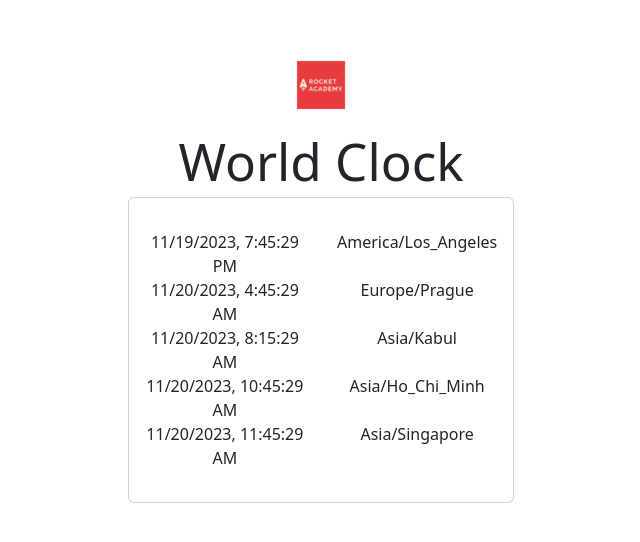
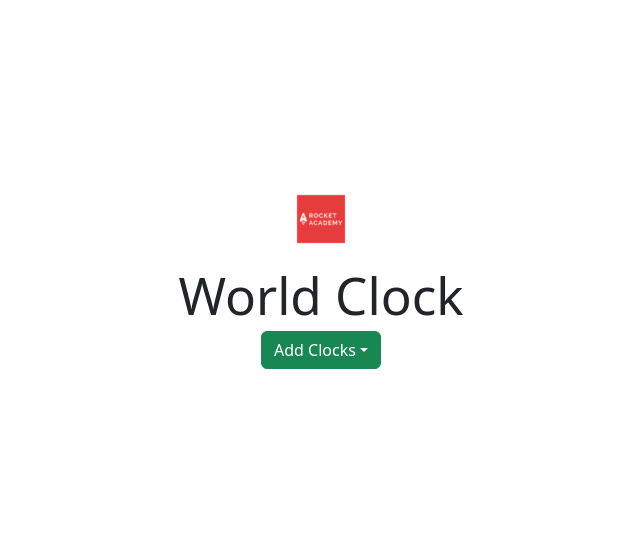
Before and after one commit to rocketacademy/world-clock-3.2, a React (Vite) app: page / in a window 1280 px wide. Shown: the part 130-672 px from the top of the page, without its empty margins (319-959 px from the left). Built offline with nearby package versions, Linux system fonts and the light colour scheme.

Commit message:
added dynamic world clock

```diff
--- a/src/App.jsx
+++ b/src/App.jsx
@@ -1,8 +1,8 @@
 import logo from "/logo.png";
 import "./App.css";
-import Clock from "./Clock";
-import Container from "react-bootstrap/Container";
-// import Timezone from "./Timezones";
+// import Clock from "./Clock";
+// import Container from "react-bootstrap/Container";
+import Timezone from "./Timezones";
 // import { useEffect } from "react";
 
 // question: How to get access to data of Timezone's Dropdown.Item clicks from App, so that I can use it to do 2 things:
@@ -17,15 +17,8 @@ function App() {
         <img src={logo} className="logo" alt="Rocket logo" />
       </div>
       <h1>World Clock</h1>
-      <Container className="card">
-        <Clock timeZone={"America/Los_Angeles"} />
-        <Clock timeZone={"Europe/Prague"} />
-        <Clock timeZone={"Asia/Kabul"} />
-        <Clock timeZone={"Asia/Ho_Chi_Minh"} />
-        <Clock timeZone={"Asia/Singapore"} />
-      </Container>
 
-      {/* <Timezone/> */}
+      <Timezone />
     </>
   );
 }
--- a/src/Timezones.jsx
+++ b/src/Timezones.jsx
@@ -1,38 +1,65 @@
-import Dropdown from 'react-bootstrap/Dropdown'
+import Dropdown from "react-bootstrap/Dropdown";
+import { useState, useEffect } from "react";
+import Clock from "./Clock";
+import Container from "react-bootstrap/Container";
+import Button from "react-bootstrap/Button";
 
-function Timezone(){
-  // retrieve list of timezones
+function Timezone() {
+  //5) useState to add each clicked timezone into an array
+  const [currTimezones, setNewTimezone] = useState([]);
+  const [remainderTimezones, deleteTimezones] = useState(currTimezones);
+  useEffect(() => {
+    console.log("Added to current timezones: ", currTimezones); //for debugging only
+  }, [currTimezones]);
+
+  //1) retrieve list of timezones
   const timezones = Intl.supportedValuesOf("timeZone");
-  // map each timezone into a dropdown item
+  //2) map each timezone into a dropdown item
   const arrTimeZones = timezones.map((timezone) => (
     <Dropdown.Item
-      onClick={() => handleTimezoneClick(timezone)}
+      onClick={() => handleTimezoneClick(timezone)} //3) make handleClick, pass an element, timezone into it
       key={timezone.id}
     >
       {timezone}
     </Dropdown.Item>
   ));
-  // log each time i click on a timezone
+  //4) define handleClick's function
   const handleTimezoneClick = function (timezone) {
-    console.log("timezone clicked: ", { timezone });
+    setNewTimezone((anyArg) => [...anyArg, timezone]);
+    // console.log("added to current timezones: ", currTimezones) // cant see the first time anything is added to current timezones...
   };
 
+  const handleDeleteClick = function (x) {
+    currTimezones.splice(x, 1);
+    deleteTimezones(() => [...remainderTimezones]);
+  };
 
+  //6) map each timezone into a Clock component and assign to variable just like part 2 with dropdown list
+  let arrClocks = currTimezones.map((eachTimezone) => (
+    <div key={eachTimezone.id}>
+      <Clock key={eachTimezone.id} timeZone={eachTimezone} />
+      <Button
+        key={eachTimezone.id}
+        onClick={() => handleDeleteClick(currTimezones.indexOf(eachTimezone))}
+        variant="outline-danger"
+      >
+        Delete
+      </Button>
+    </div>
+  ));
 
-  return(
-    <Dropdown>
-      <Dropdown.Toggle variant='success' id='dropdown-basic'>
-        Add Clocks
-      </Dropdown.Toggle>
+  return (
+    <div>
+      <Container>{arrClocks}</Container>
+      <Dropdown>
+        <Dropdown.Toggle variant="success" id="dropdown-basic">
+          Add Clocks
+        </Dropdown.Toggle>
 
-<Dropdown.Menu className='dropdown-menu'>
-  {arrTimeZones}
-</Dropdown.Menu>
-
-    </Dropdown>
-  )
+        <Dropdown.Menu className="dropdown-menu">{arrTimeZones}</Dropdown.Menu>
+      </Dropdown>
+    </div>
+  );
 }
 
-
-
 export default Timezone;
--- a/src/main.jsx
+++ b/src/main.jsx
@@ -1,6 +1,6 @@
 import ReactDOM from "react-dom/client";
 import App from "./App.jsx";
-import 'bootstrap/dist/css/bootstrap.min.css';
+import "bootstrap/dist/css/bootstrap.min.css";
 import "./index.css";
 
 // ReactDOM.createRoot(document.getElementById("root")).render(<App />);
```
Also changed, not shown: src/Clock.jsx (+10 -4 lines).
